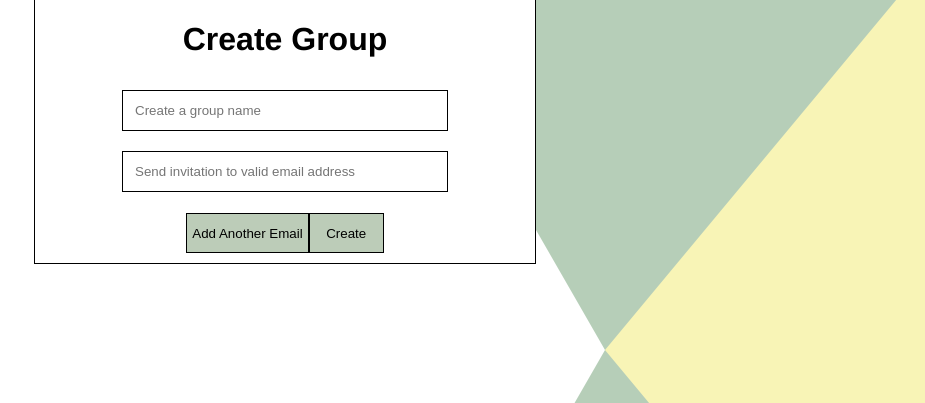
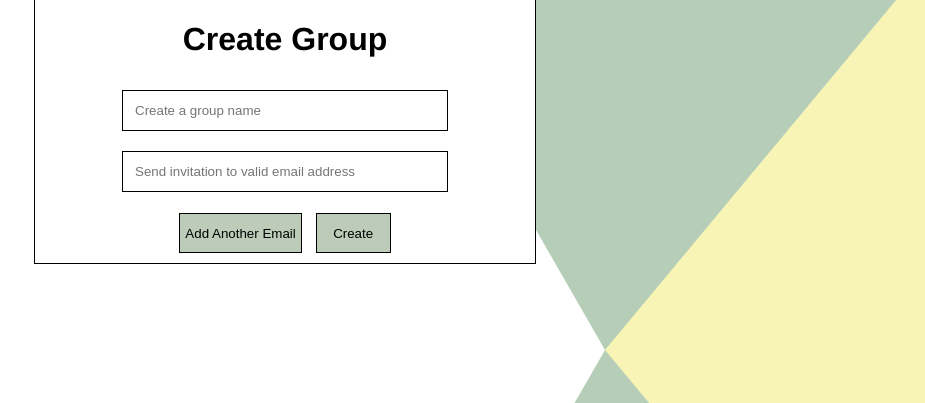
Before and after one commit to Risch1997/IIT-Project, a PHP site: page /create.php in a window 1280 px wide. Shown: the part 191-594 px from the top of the page, without its empty margins (355-1280 px from the left). Run offline with PHP 8.4, Linux system fonts and the light colour scheme; some web fonts are replaced.

Commit message:
Added space between buttons

```diff
--- a/create.php
+++ b/create.php
@@ -46,7 +46,9 @@
 						<td><input type="text" name="email1" placeholder="Send invitation to valid email address"></td>
 					</tr>
 				</table>
-				<button class="submit" type="button" id="addEmail">Add Another Email</button><input type="submit" name="groupSubmit" value="Create" class="submit">
+				<button class="submit" type="button" id="addEmail">Add Another Email</button>
+				<div class="divider"></div>
+				<input type="submit" name="groupSubmit" value="Create" class="submit">
 			</form>
 		</div>
 
--- a/resources/styles/style.css
+++ b/resources/styles/style.css
@@ -76,6 +76,12 @@ body{
 .submit:hover{
 	background-color: rgb(247,244,184);
 	cursor: pointer;
+}
+
+.divider{
+    width:5px;
+    height:auto;
+    display:inline-block;
 }
 
 input[type=text], input[type=email], input[type=password]{
```
